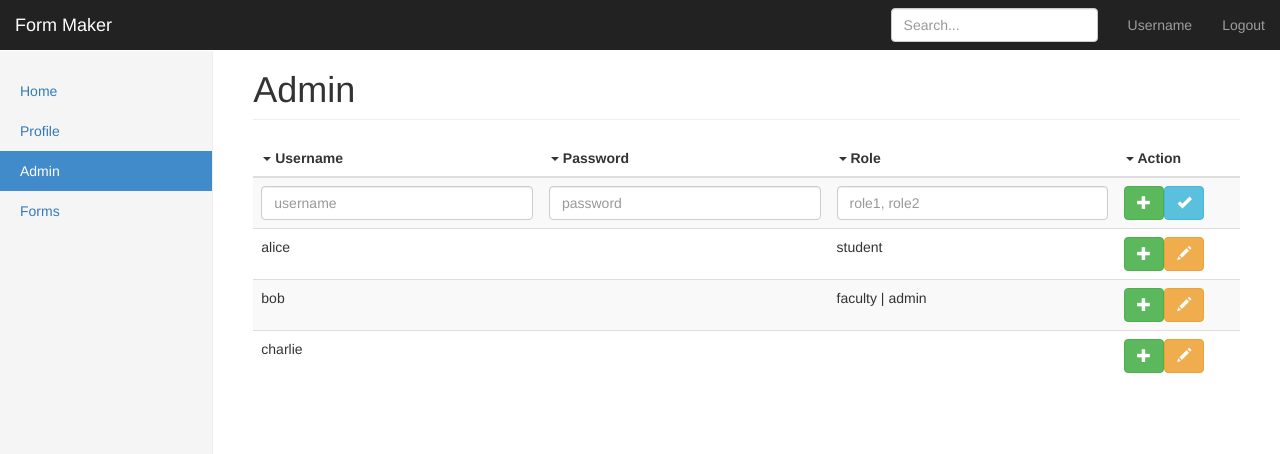
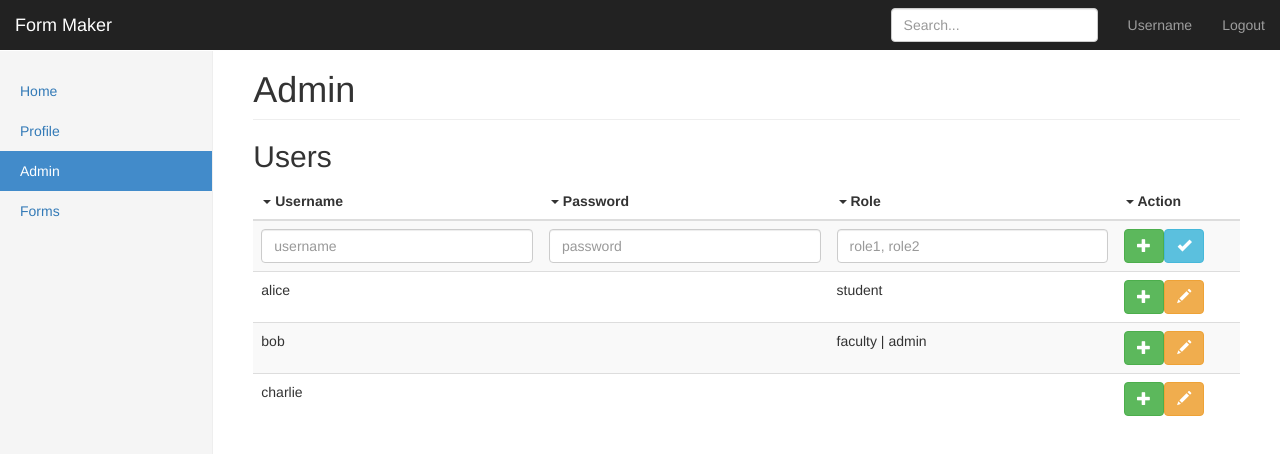
Before and after one commit to andrewhombach/WebDevSpring2016, a website: page public/assignment/admin.html in a window 1280 px wide. Drawn offline with nearby package versions, Linux system fonts and the light colour scheme.

Commit message:
updated a title under admin to reflect assignment requirements more accurately

```diff
--- a/public/assignment/admin.html
+++ b/public/assignment/admin.html
@@ -59,6 +59,7 @@
         </div>
         <div class="col-sm-9 col-sm-offset-3 col-md-10 col-md-offset-2 main">
             <h1 class="page-header">Admin</h1>
+            <h2 class="title">Users</h2>
             <table class="table table-striped">
                 <thead>
                     <tr>
```
